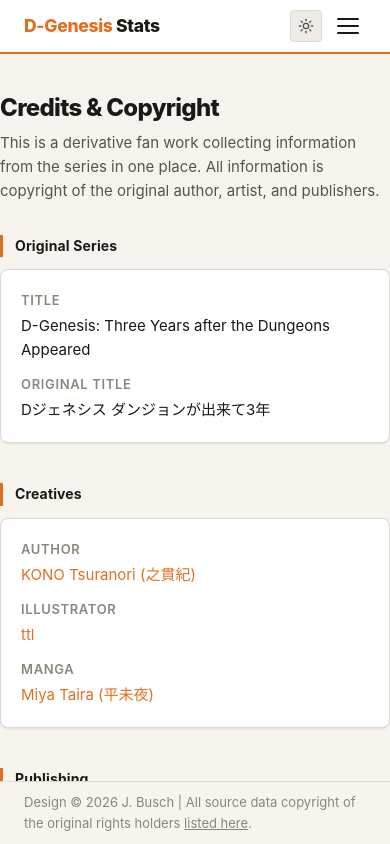
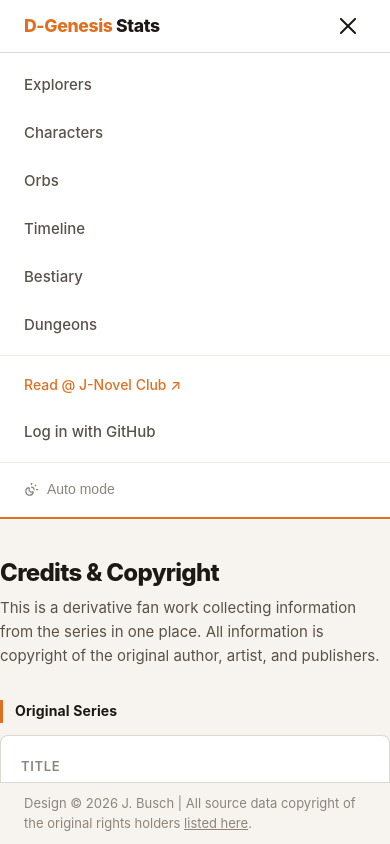
Before and after one commit to sorvani/dgenesisinfo, a SvelteKit app in the folder web/: page /credits in a window 390 px wide. Both pictures are taken after a click on the button "Menu". Shown: the top 844 px of the page. Built offline with nearby package versions, Linux system fonts and the light colour scheme.

Commit message:
fix: badge outside hamburger, theme in mobile menu, dark mode banners

```diff
--- a/web/src/routes/+layout.svelte
+++ b/web/src/routes/+layout.svelte
@@ -105,6 +105,10 @@
 			{:else}
 				<a href="/auth/login" onclick={() => mobileMenuOpen = false}>Log in with GitHub</a>
 			{/if}
+			<div class="mobile-menu__divider"></div>
+			<button class="mobile-menu__btn mobile-menu__theme" onclick={cycleTheme}>
+				{#if theme === 'light'}<Sun size={15} /> Light mode{:else if theme === 'dark'}<Moon size={15} /> Dark mode{:else}<SunMoon size={15} /> Auto mode{/if}
+			</button>
 		</div>
 	{/if}
 </nav>
@@ -222,7 +226,7 @@
 
 	/* ── Hamburger ── */
 	.hamburger { position: relative; }
-	.hamburger-badge { position: absolute; top: 2px; right: 2px; margin: 0; }
+	.hamburger-badge { position: absolute; top: -6px; right: -6px; margin: 0; }
 
 	.hamburger {
 		display: none;
@@ -303,13 +307,15 @@
 	}
 
 	.mobile-menu__jnc { color: var(--accent) !important; font-size: 0.875rem !important; }
+	.mobile-menu__theme { display: flex; align-items: center; gap: 0.5rem; color: var(--text-3) !important; font-size: 0.875rem !important; }
 
 	/* ── Responsive ── */
 	@media (max-width: 768px) {
 		.site-nav__links { display: none; }
 		.site-nav__auth .jnc-link,
 		.site-nav__auth .btn--auth,
-		.site-nav__auth .user-menu { display: none; }
+		.site-nav__auth .user-menu,
+		.site-nav__auth .theme-btn { display: none; }
 		.hamburger { display: flex; }
 		.mobile-menu { display: flex; }
 	}
```
Also changed, not shown: web/src/routes/contribute/+page.svelte (+9 -0 lines).
